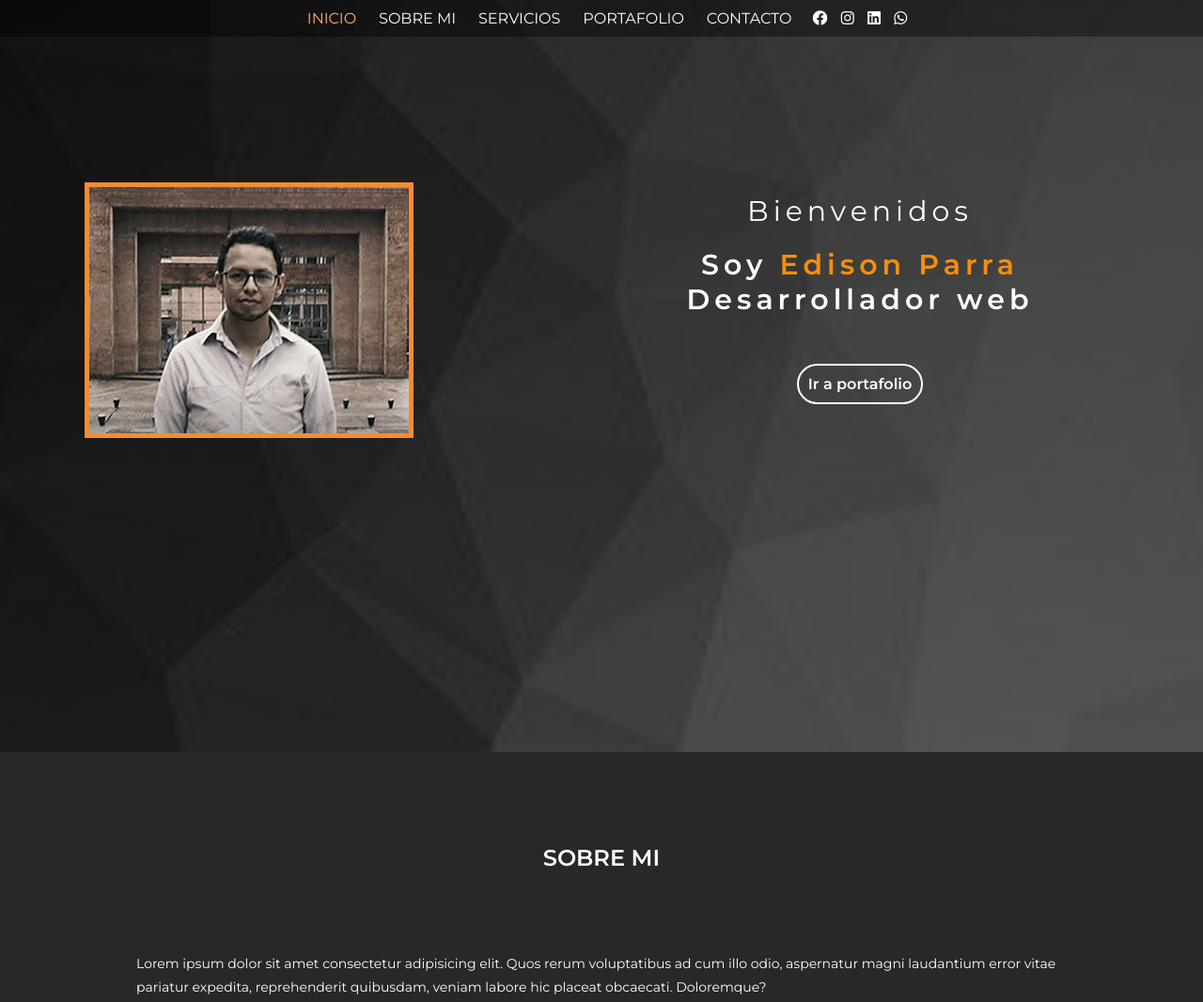
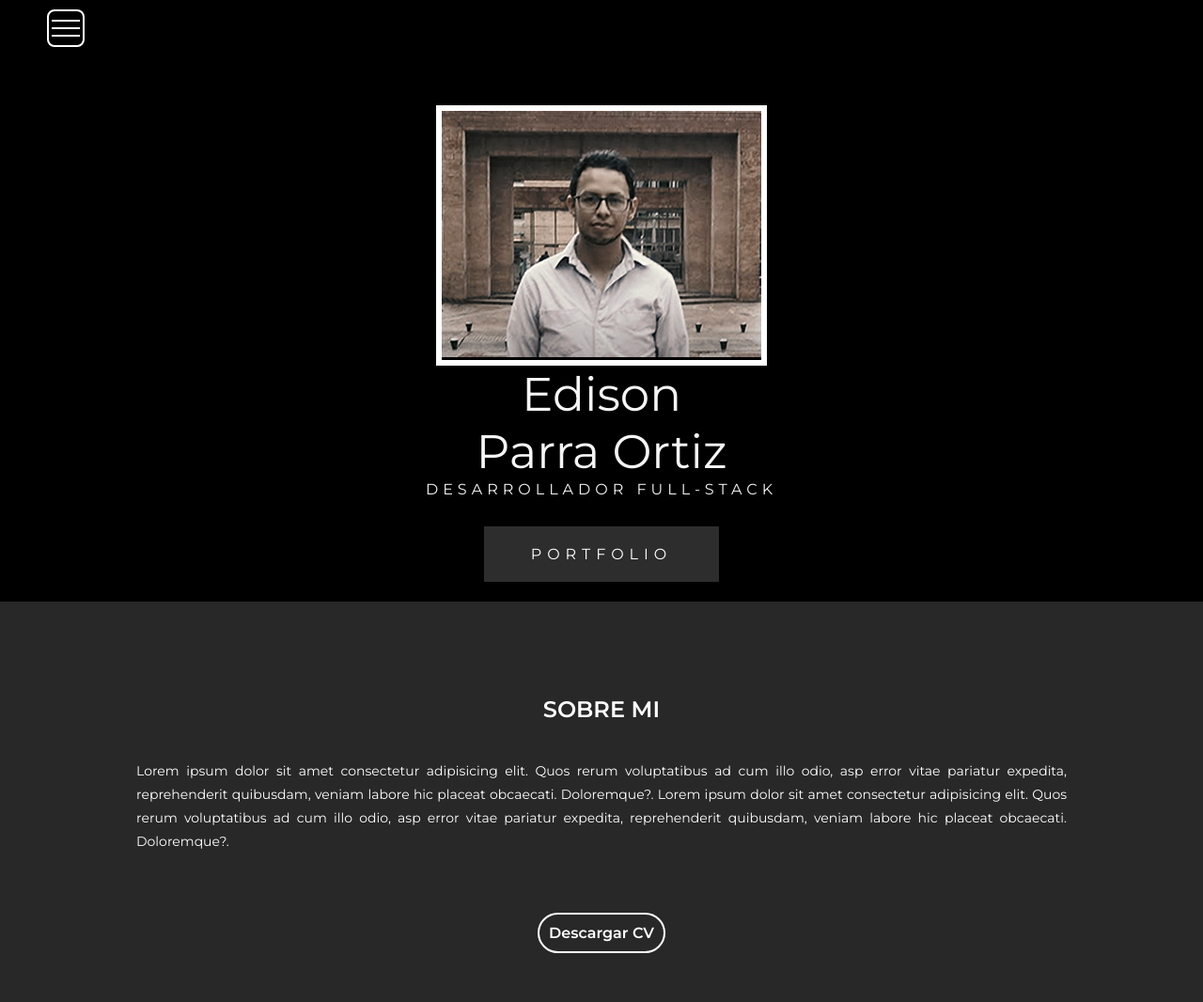
Before and after one commit to EdisonParraOrtiz/Personal-portfolio, a plain HTML site: page index.html in a window 1280 px wide. Shown: the top 1066 px of the page at 94% size. Drawn offline with Linux system fonts and the light colour scheme.

Commit message:
cambios en diseñoy responsividad

```diff
--- a/index.html
+++ b/index.html
@@ -7,79 +7,72 @@
     <link rel="stylesheet" href="https://cdnjs.cloudflare.com/ajax/libs/font-awesome/6.1.1/css/all.min.css"
     integrity="sha512-KfkfwYDsLkIlwQp6LFnl8zNdLGxu9YAA1QvwINks4PhcElQSvqcyVLLD9aMhXd13uQjoXtEKNosOWaZqXgel0g=="
     crossorigin="anonymous" referrerpolicy="no-referrer" />
+    <link rel="stylesheet" href="https://cdnjs.cloudflare.com/ajax/libs/font-awesome/5.12.1/css/all.min.css" integrity="sha256-mmgLkCYLUQbXn0B1SRqzHar6dCnv9oZFPEC1g1cwlkk=" crossorigin="anonymous" />
+    <title>Edison portfolio</title>
+    <link href="style.css" rel="stylesheet">
 
-    <link href="style.css" rel="stylesheet">
-    <title>Edison portfolio</title>
+</head>
+
+
+
 </head>
 <body>
-    <section id="inicio">
-
-        <div class="contenido">
-            <header>
-                <div class="contenido-header">
-                    <nav id="nav" class="">
-                      <ul id="links">
+    <section id="nav-bar" class="container">
+        <header class="nav-bar">
+          <div class="nav-list">
+            <div class="hamburger">
+              <div class="bar"></div>
+            </div>
+            <ul>
                 <li><a href="#inicio" class="seleccionado" >INICIO</a></li>
                 <li><a href="#sobremi">SOBRE MI</a></li>
                 <li><a href="#servicios">SERVICIOS</a></li>
                 <li><a href="#portafolio">PORTAFOLIO</a></li>
                 <li><a href="#contacto" >CONTACTO</a></li>
             </ul>
-                    </nav>
+          </div>
+        </header>
+      </section>
+      <!-- End nav-bar  -->
 
-                    <div id="icono-nav" onclick="responsiveMenu()">
-                      <i class="fa-solid fa-bars"></i>
+      <!-- Hero Section  -->
+      <section id="presentacion" class="presentacion container">
+        <div class="presentacion-info">
+          <h1 class="presentacion-info-heading">Edison<br>Parra Ortiz</h1>
+          <p class="presentacion-info-subheading">Desarrollador Full-Stack </p>
+          <a href="#portafolio" type="button" class="presentacion-info-button">Portfolio</a>
         </div>
-
-                    <div class="redes">
-                        <a href="#"><i class="fa-brands fa-facebook"></i></a>
-                        <a href="#"><i class="fa-brands fa-instagram"></i></a>
-                        <a href="#"><i class="fa-brands fa-linkedin"></i></a>
-                        <a href="#"><i class="fa-brands fa-whatsapp"></i></a>
-                    </div>
-                </div>
-
-            </header>
-            <div class="contenedor-presentacion">
-                <div class="Foto">
+        <div class="foto-img">
           <img src="./assets/imagenes/Foto perfil1.png" alt="">
         </div>
-                <div class="presentacion">
-                    <div class="bienvenida">
-                        <p >Bienvenidos</p>
-                    </div>
-                    <div class="bienvenida-nombre">
-                        <h2>Soy <span>Edison Parra</span> Desarrollador web</h2>
-                    </div>
-                    <div class="descripcion" >
-                    </div>
-                    <div class="hacia-portafolio">
-                        <a href="#portafolio">Ir a portafolio</a>
-                    </div>
-
-                </div>
-
-            </div>
+      </section>
+      <!-- End Hero Section  -->
 
 
-        </div>
 
 
-    </section>
-    <section id ="sobremi">
+
+
+    <section id="sobremi">
         <div class="sobremi">
-            <p class="titulo-seccion">Sobre Mi</p>
+            <h class="titulo-seccion">SOBRE MI</h>
             <br>
             <br>
             <br>
             <br>
-            <p>Lorem ipsum dolor sit amet consectetur adipisicing elit. Quos rerum voluptatibus ad cum illo odio, aspernatur magni laudantium
-             error vitae pariatur expedita, reprehenderit quibusdam, veniam labore hic placeat obcaecati. Doloremque?</p>
-            <p>Lorem ipsum dolor sit amet consectetur adipisicing elit. Quos rerum voluptatibus ad cum illo odio, aspernatur magni</p>
+            <p>Lorem ipsum dolor sit amet consectetur adipisicing elit. Quos rerum voluptatibus ad cum illo odio, asp
+             error vitae pariatur expedita, reprehenderit quibusdam, veniam labore hic placeat obcaecati. Doloremque?.
+             Lorem ipsum dolor sit amet consectetur adipisicing elit. Quos rerum voluptatibus ad cum illo odio, asp
+             error vitae pariatur expedita, reprehenderit quibusdam, veniam labore hic placeat obcaecati. Doloremque?.</p>
+             <br>
+             <br>
+
             <div class="descargar-cv">
                 <a href="#">Descargar CV</a>
             </div>
         </div>
+    </section>
+
 
     </section>
     <section id="servicios">
@@ -119,7 +112,7 @@
         <div class="skill">
             <div class="info">
                 <p><span class="lista"></span>Html & Css</p>
-                <span class="porcentaje">95%</span>
+                <span class="porcentaje">85%</span>
             </div>
             <div class="barra">
                 <div id="html" class=""></div>
@@ -128,7 +121,7 @@
         <div class="skill">
             <div class="info">
                 <p><span class="lista"></span>Javascript</p>
-                <span class="porcentaje">95%</span>
+                <span class="porcentaje">80%</span>
             </div>
             <div class="barra">
                 <div id="js" class=""></div>
@@ -137,7 +130,7 @@
         <div class="skill">
             <div class="info">
                 <p><span class="lista"></span>Base de Datos</p>
-                <span class="porcentaje">95%</span>
+                <span class="porcentaje">70%</span>
             </div>
             <div class="barra">
                 <div id="bd" class=""></div>
@@ -145,7 +138,7 @@
         </div>
         <div class="skill">
             <div class="info">
-                <p><span class="lista"></span>Photoshop</p>
+                <p><span class="lista"></span>Suite Adobe</p>
                 <span class="porcentaje">95%</span>
             </div>
             <div class="barra">
@@ -205,7 +198,7 @@
 
     </section>
     <footer>
-        <p>Todos los derechos reservados - 2022</p>
+        <p>Todos los derechos reservados<i class="fa-solid fa-copyright"></i>  2022</p>
         <div class="redes">
             <a><i class="fa-brands fa-facebook"></i></a>
             <a><i class="fa-brands fa-instagram"></i></a>
--- a/style.css
+++ b/style.css
@@ -1,263 +1,220 @@
 @import url('https://fonts.googleapis.com/css2?family=Montserrat:ital,wght@0,100;0,200;0,400;0,600;1,100&display=swap');
+* {
+	padding: 0;
+	margin: 0;
+	box-sizing: border-box;
+}
 
-
+html {
+	font-size: 10px;
+	font-family: 'Montserrat', sans-serif;
+	scroll-behavior: smooth;
+}
 
 body{
     background-color: rgb(40, 40, 40);
 
 }
 
-*{
-    margin: 0;
-    padding: 0;
-    box-sizing: border-box;
-    font-family: 'Montserrat';
-}
-
-html{
-    scroll-behavior: smooth;
-}
-
-#inicio{
-    background: linear-gradient(rgba(0, 0, 0, 0.4),rgba(36, 38, 38, 0.4)), url("assets/imagenes/fondo\ background.png");
-    background-size: cover;
-    background-position: center center;
-    height: 100vh;
-
-}
-
-#inicio .contenido header{
-    background-color:rgba(0, 0, 0, 0.4) ;
-    position: fixed;
+.container {
 	width: 100%;
-    z-index: 100;
-    top: 0;
-}
-
-/* modificar en media core verrsion mobile*/
-#inicio .contenido{
-    display: flex;
-    justify-content: center;
-    align-self: center;
-}
-
-#inicio .contenido header .contenido-header{
-    max-width: 1100px;
-    margin: auto;
-    display: flex;
-    justify-content: center;
-    align-items: center;
-    padding: 10px 20px;
-
-}
-
-#inicio .contenido header .contenido-header nav ul{
-    list-style: none;
-    display: flex;
-    align-items: center;
-}
-
-#inicio .contenido header .contenido-header nav ul li a{
-    text-decoration: none;
-    color: rgb(255, 253, 252);
-    margin: 0 12px;
-    font-weight: 400;
-    transition: .5s;
-}
-
-#inicio .contenido header .contenido-header nav ul a:hover{
-    color: rgb(250, 176, 111);
-}
-
-#inicio .contenido header .contenido-header .redes a{
-    text-decoration: none;
-    color: #fff;
-    display: inline-block;
-    margin-left: 10px;
-    transition: 2s;
-}
-
-#inicio .contenido header .contenido-header .redes a:hover{
-    color: rgb(250, 176, 111);
-}
-
-#inicio .contenido header .contenido-header .seleccionado{
-    color: rgb(250, 176, 111);
-}
-
-#inicio .contenido .contenido-header h1{
-    font-size:20px;
-}
-
-#icono-nav{
-    color: #fff;
-    display: none;
-}
-
-
-
-
-
-#inicio .contenido .contenedor-presentacion{
-    max-width: 1100px;
-    width: 100%;
-    height: 660px;
-    display: grid;
-    grid-template-columns: repeat(2, 1fr);
-    grid-template-rows: repeat(1, auto);
-    grid-template-areas: "foto, presentacion";
-    align-items: center;
-    justify-content: center;
-}
-
-#inicio .contenido .contenedor-presentacion .foto{
-    grid-area: "foto";
-    align-items: center;
 	height: auto;
-    border: none;
-
-}
-
-#inicio  img{
-    display: flex;
-    align-items: center;
-    justify-content: center;
-    border-radius: 0;
-    border: 5px solid rgb(244, 140, 49) ;
-}
-
-#inicio .contenido .contenedor-presentacion .presentacion{
-    grid-area: "presentacion";
-    align-items: center;
-    padding: 0px;
-}
-
-
-
-#inicio .contenido .presentacion{
-    max-width: auto;
-    height: auto;
-    padding: 0px;
-    color: #fff;
-    columns: rgb(250, 177, 81);
-    grid-area: "presentacion";
-
-}
-
-
-
-
-
-#inicio .contenido .presentacion .bienvenida{
-    font-size: 30px;
-    margin-bottom: 20px;
-    letter-spacing: 5px;
-    text-align: center;
-}
-
-#inicio .contenido .presentacion .bienvenida-nombre{
-    font-size: 30px;
-    margin-bottom: 20px;
-    letter-spacing: 5px;
-    text-align: center;
-}
-#inicio .contenido .presentacion h2{
-    font-size: 30px;
-    color: #fff;
-}
-
-#inicio .contenido .presentacion h2 span{
-    font-size: 30px;
-    color: rgb(246, 143, 8);
-}
-
-#inicio .contenido .presentacion .descripcion{
-    max-width: 700px;
-    margin: 25px auto;
-}
-
-#inicio .contenido .presentacion .hacia-portafolio{
 	display: flex;
 	align-items: center;
 	justify-content: center;
 }
+/* Nav Bar  */
+#nav-bar {
+	height: auto;
+	width: 100%;
+	position: fixed;
+	z-index: 100;
+	background-color: black;
+}
+.nav-bar {
+	background-color: black;
+	left: 0;
+	top: 0;
+	padding: 1rem 5rem;
+	width: 100%;
+	display: flex;
+	align-items: center;
+	justify-content: space-between;
+}
+.nav-bar .brand a {
+	font-family: 'Flash Back - Demo', sans-serif;
+	font-size: 3rem;
+	color: white;
+}
+.nav-bar .nav-list {
+	display: flex;
+	align-items: center;
+	justify-content: center;
+}
+.nav-bar .nav-list .hamburger {
+	border: 2px solid white;
+	border-radius: 20%;
+	display: flex;
+	align-items: center;
+	justify-content: center;
+	height: 40px;
+	width: 40px;
+	transition: .3s ease transform;
+	cursor: pointer;
+}
+.nav-bar .nav-list .hamburger.active {
+	transform: rotate(360deg);
+}
+.nav-bar .nav-list .hamburger.active .bar:before {
+	top: 0;
+	transform: rotate(45deg);
+}
+.nav-bar .nav-list .hamburger.active .bar:after {
+	top: 0;
+	transform: rotate(-45deg);
+}
+.nav-bar .nav-list .hamburger.active .bar {
+	background-color: transparent;
+}
+.nav-bar .nav-list .hamburger .bar {
+	height: 2px;
+	width: 30px;
+	background-color: white;
+	position: relative;
+	display: flex;
+}
+.nav-bar .nav-list .hamburger .bar::before,
+.nav-bar .nav-list .hamburger .bar::after {
+	content: '';
+	position: absolute;
+	left: 0;
+	height: 100%;
+	width: 100%;
+	background-color: white;
+	transition: .3s ease all;
+}
+.nav-bar .nav-list .hamburger .bar::before {
+	top: 8px;
+}
+.nav-bar .nav-list .hamburger .bar::after {
+	bottom: 8px;
+}
+.nav-bar .nav-list ul {
+	position: absolute;
+	width: 100%;
+	top: 0;
+	left: 0;
+	background-color: rgb(46, 45, 45);
+	padding: 5rem 0;
+	transform: translateY(-100%);
+	transition: .3s ease transform;
+	text-align: center;
+	z-index: -1;
+}
+.nav-bar .nav-list ul li {
+	list-style: none;
+	display: block;
+	position: relative;
+}
+.nav-bar .nav-list ul li:hover:after {
+	transform: translateX(-50%) scale(1);
+}
+.nav-bar .nav-list ul li:after {
+	content: '';
+	position: absolute;
+	width: 5rem;
+	height: .2rem;
+	background-color: white;
+	left: 50%;
+	transform: translateX(-50%) scale(0);
+	bottom: 0;
+	transition: .3s ease transform;
+}
+.nav-bar .nav-list ul li a {
+	font-size: 1.8rem;
+	text-decoration: none;
+	text-transform: uppercase;
+	color: white;
+	display: block;
+	letter-spacing: .15rem;
+	padding: 2rem 3rem;
+}
+.nav-bar .nav-list.open ul {
+	transform: translateY(90px);
+}
+/* End Nav Bar */
 
+/* Hero Section */
+.presentacion {
+	min-height: 80vh;
+	width: 100%;
+	padding-top: 50px;
+	justify-content: center;
+	background-color: black;
 
+	display: flex;
+	flex-direction: column-reverse;
+	justify-content: center;
+	align-items: center;
+}
 
-#inicio .contenido .presentacion a{
+.presentacion .presentacion-info {
+	width: 100%;
+	text-align: center;
+}
+.presentacion .presentacion-info .presentacion-info-heading {
+	font-size: 5rem;
+	font-weight: 500;
+	color: whitesmoke;
+}
+.presentacion .presentacion-info .presentacion-info-subheading {
+	font-size: 1.6rem;
+	text-transform: uppercase;
+	letter-spacing: .5rem;
+	color: whitesmoke;
+}
+.presentacion .presentacion-info .presentacion-info-button {
+	margin-top: 30px;
+	padding: 2rem 5rem;
+	display: inline-block;
+	font-size: 1.6rem;
+	text-transform: uppercase;
+	color: white;
 	text-decoration: none;
-    display: inline-block;
-    margin: 25px;
-    padding: 10px 10px;
-    border: 2px solid #fff;
-    border-radius: 50px;
-    color: #fff;
-    font-weight: bold;
+	letter-spacing: .6rem;
     transition: 2.5s;
-    font-size: 16px;
+	background-color: rgba(85, 85, 85, 0.534);
+}
+
+.presentacion .presentacion-info .presentacion-info-button:hover{
+    background-color:white ;
+    color: black;
 }
 
 
-#inicio .contenido .presentacion a:hover{
-    background-color:rgb(250, 176, 111) ;
-}
-
-
-
-@media screen and (max-width:780px) {
-    #inicio .contenedor-presentacion{
-        display: flex;
-        flex-direction: row;
+.presentacion .foto-img {
+    margin-top: 40px;
+	height: auto;
+	width: auto;
+    border-radius: 0px;
+    border: 6px solid white ;
 
 }
-
-    .redes{
-        display: none;
+.presentacion .foto-img img {
+	height: 100%;
+	width: 100%;
 }
-    nav{
-        display: none;
-    }
-    nav.responsive{
-        display: block;
-        background-color: rgba(0, 0, 0, .7);
-        width: 100%;
-        position: absolute;
-        top: 48px;
-        left: 0;
-        padding: 10px 0;
-    }
-    nav.responsive ul{
-        display: block !important;
-        text-align: center;
-    }
-    nav.responsive ul li{
-        margin: 5px 0;
-    }
-    #icono-nav{
-        display: block;
-    }
-    #inicio .contenido .presentacion h2{
-        font-size: 40px;
-    }
-
-}
-
-
-
-
-
-
-
-
-
+/* End Hero Section */
 
 #sobremi{
     max-width: 1100px;
     margin: auto;
     padding: 100px 15px;
     color: black;
+    text-align: center;
     display: flex;
 }
+
 
 #sobremi .sobremi{
     margin: 0px 40px;
@@ -267,7 +224,6 @@ html{
     font-size: 24px;
     text-transform: uppercase;
     color: #fff;
-    text-align: center;
     font-weight: bold;
 }
 
@@ -276,6 +232,7 @@ html{
     line-height: 25px;
     color: #fff;
     margin-bottom: 12px;
+    text-align: justify;
 }
 
 #sobremi .sobremi .descargar-cv{
@@ -300,7 +257,7 @@ html{
 
 
 #sobremi .sobremi a:hover{
-    background-color:rgb(250, 176, 111);
+    background-color:black;
     color: #fff;
 }
 
@@ -439,8 +396,10 @@ html{
     justify-content: space-between;
 }
 
-.contenedor-skills .skill .info p{
+.contenedor-skills .skill .info p,
+.contenedor-skills .skill .info span{
     color: #fff;
+    font-size: 18px;
 }
 
 .contenedor-skills .skill .lista{
@@ -460,28 +419,28 @@ html{
 }
 
 .contenedor-skills .skill .barra-progreso1{
-    background-color: rgb(250, 176, 111);
+    background-color: black;
     width: 95%;
     height: 6px;
     animation: progreso1 2s forwards;
 }
 
 .contenedor-skills .skill .barra-progreso2{
-    background-color: rgb(250, 176, 111);
+    background-color: black;
     width: 95%;
     height: 6px;
     animation: progreso1 2s forwards;
 }
 
 .contenedor-skills .skill .barra-progreso3{
-    background-color: rgb(250, 176, 111);
+    background-color: black;
     width: 95%;
     height: 6px;
     animation: progreso1 2s forwards;
 }
 
 .contenedor-skills .skill .barra-progreso4{
-    background-color: rgb(250, 176, 111);
+    background-color: black;
     width: 95%;
     height: 6px;
     animation: progreso1 2s forwards;
@@ -503,7 +462,7 @@ html{
     0%{
         width: 0;}
     100%{
-        width: 95%;
+        width: 85%;
     }
 }
 
@@ -511,7 +470,7 @@ html{
     0%{
         width: 0;}
     100%{
-        width: 95%;
+        width: 80%;
     }
 }
 
@@ -519,7 +478,7 @@ html{
     0%{
         width: 0;}
     100%{
-        width: 95%;
+        width: 70%;
     }
 }
 
@@ -574,7 +533,7 @@ html{
     position: absolute;
     left: 0;
     background-color: rgba(0, 0, 0, .8);
-    color: rgb(250, 176, 111);
+    color: black;
     width: 100%;
     padding: 10px;
     opacity: 0;
@@ -659,7 +618,7 @@ html{
 }
 
 #contacto .btn-enviar:hover{
-    background-color: rgb(250, 176, 111);
+    background-color: black;
     color: #fff;
 }
 
@@ -691,6 +650,20 @@ footer{
     text-align: center;
     padding: 30px 0;
 }
+footer p{
+    text-decoration: none;
+    color: #fff;
+    display: inline-block;
+    margin: 5px;
+    font-size: 20px;
+}
+footer i{
+    text-decoration: none;
+    color: #fff;
+    display: inline-block;
+    margin: 5px;
+    font-size: 20px;
+}
 
 footer a{
     text-decoration: none;
```
Also changed, not shown: script.js (+10 -0 lines). Lines whose indentation alone changed are shown as unchanged.
